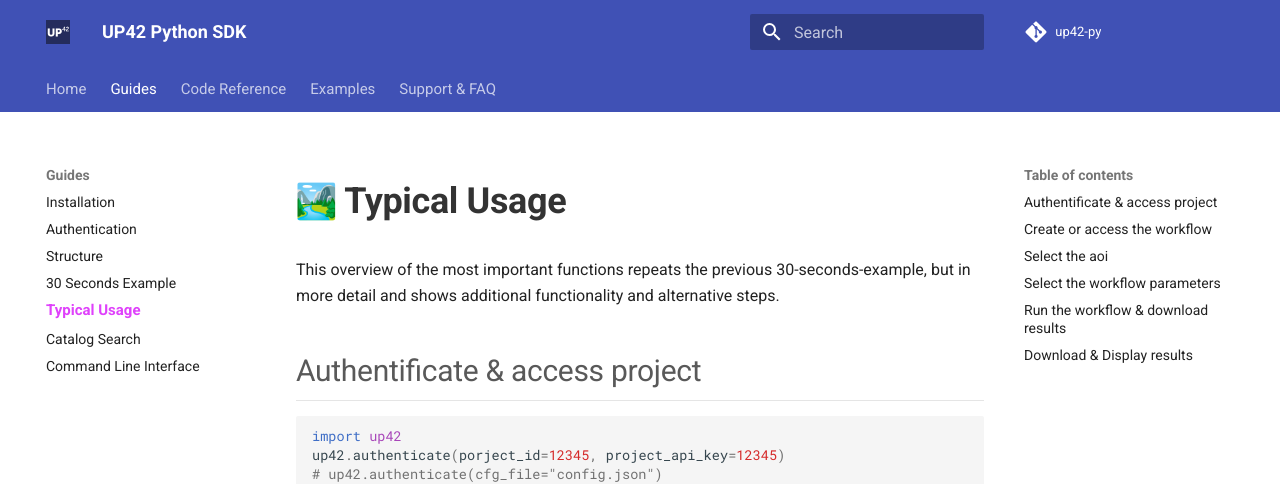
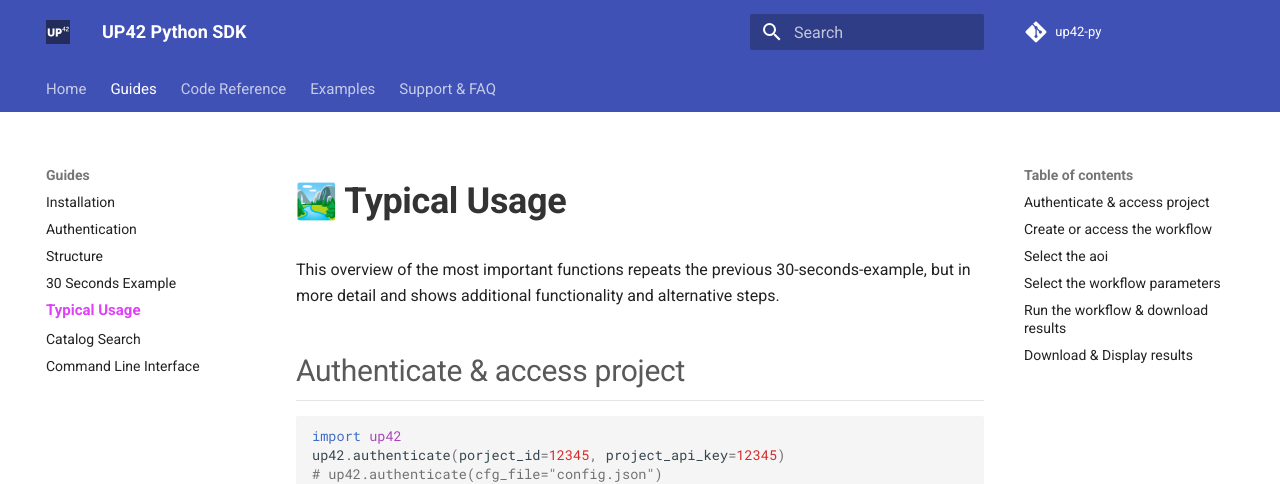
Before and after one commit to up42/up42-py, an MkDocs documentation site: the page built from docs/typical-usage.md, in a window 1280 px wide and 900 px high. Shown: the top 484 px of the window. Built offline with MkDocs 1.6.1 and Material for MkDocs 9.7.7, drawn with Linux system fonts in a browser that asks for light colours; emoji names are drawn with the system emoji font; comment, search, counter and statistics services are not loaded.

````diff
--- a/docs/typical-usage.md
+++ b/docs/typical-usage.md
@@ -2,7 +2,7 @@
 
 This overview of the most important functions repeats the previous 30-seconds-example, but in more detail and shows additional functionality and alternative steps.
 
-## Authentificate & access project
+## Authenticate & access project
 
 
 ```python
````
Also changed, not shown: 1 other file.
